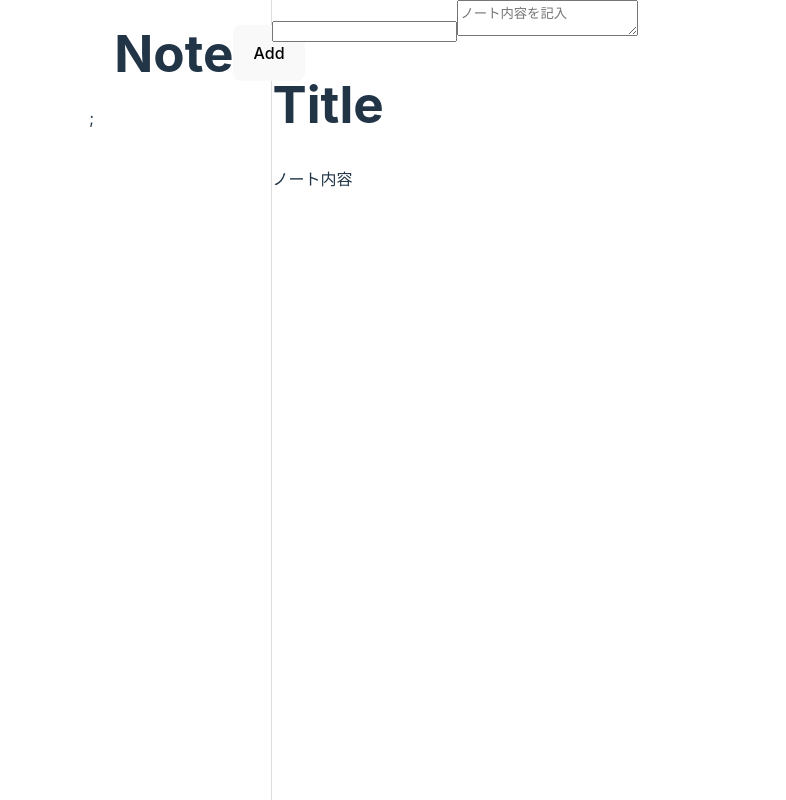
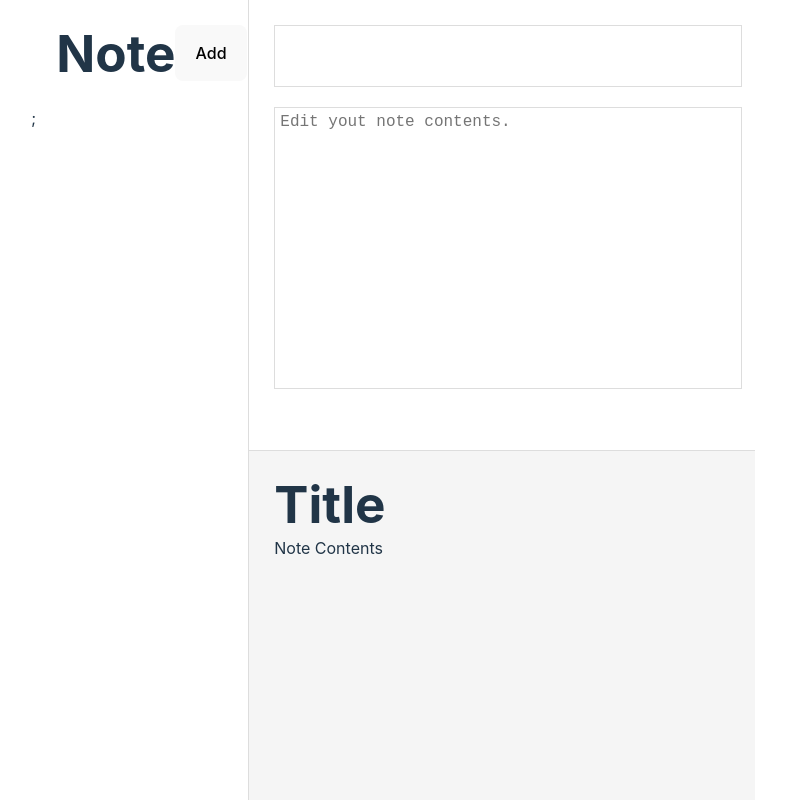
Before and after one commit to sorakawa101/note-app, a React (Vite) app: page / in a window 1280 px wide. Shown: the whole page, without its empty margins (247-1033 px from the left). Built offline with nearby package versions, Linux system fonts and the light colour scheme.

Commit message:
add: MainコンポーネントのCSSを実装

```diff
--- a/src/components/Main.css
+++ b/src/components/Main.css
@@ -0,0 +1,46 @@
+.app-main {
+    width: 70%;
+    height: 100vh;
+}
+
+.app-main-note-edit,
+.app-main-note-preview {
+    height: 50vh;
+}
+
+.app-main-note-edit {
+    padding: 25px;
+}
+
+.app-main-note-edit input,
+textarea {
+    display: block;
+    border: 1px solid #ddd;
+    margin-bottom: 20px;
+    width: 100%;
+    height: calc(50vh - 130px);
+    padding: 5px;
+    resize: none;
+    font-size: 16px;
+}
+
+.app-main-note-edit input {
+    height: 50px;
+    font-size: 2rem;
+}
+
+.app-main-note-preview {
+    border-top: 1px solid #ddd;
+    overflow-y: scroll;
+    background-color: rgba(0,0,0,.04);
+}
+
+.preview-title {
+    padding: 25px 25px 0 25px;
+    margin: 0;
+}
+
+.markdown-preview {
+    padding: 0 25px 25px 25px;
+    line-height: 2rem;
+}
--- a/src/components/Main.jsx
+++ b/src/components/Main.jsx
@@ -6,11 +6,11 @@
         <div className='app-main'>
             <div className="app-main-note-edit">
                 <input type="text" />
-                <textarea id="" placeholder='ノート内容を記入'></textarea>
+                <textarea id="" placeholder='Edit yout note contents.'></textarea>
             </div>
             <div className="app-main-note-preview">
                 <h1 className="preview-title">Title</h1>
-                <div className="markdown-preview">ノート内容</div>
+                <div className="markdown-preview">Note Contents</div>
             </div>
         </div>
     )
```
